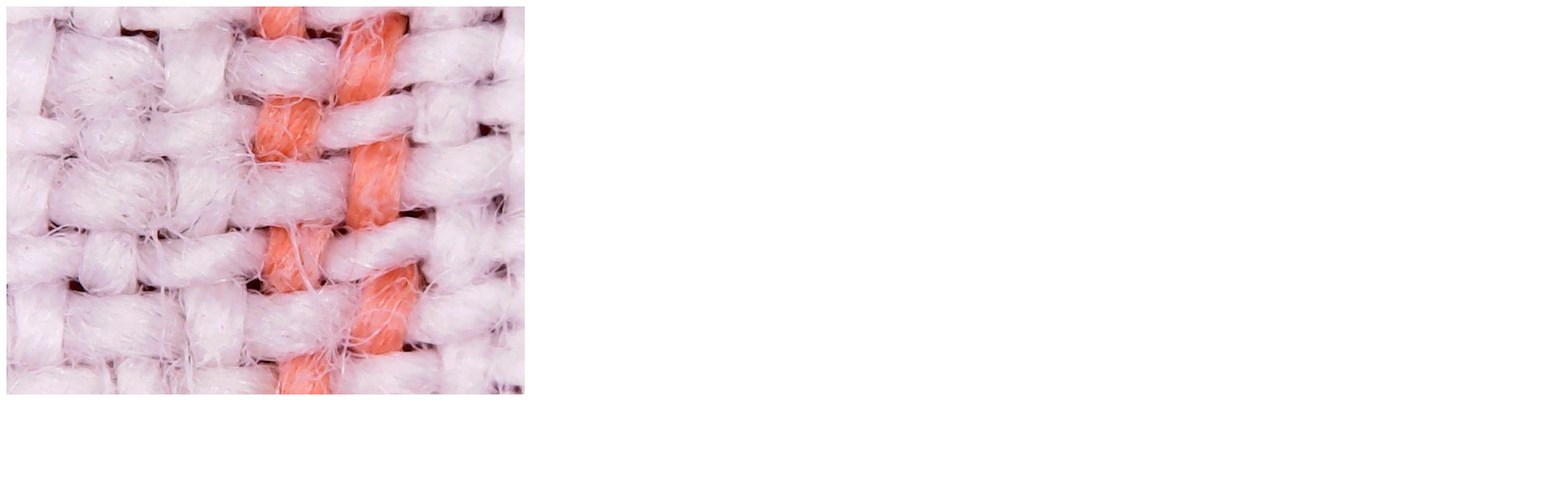
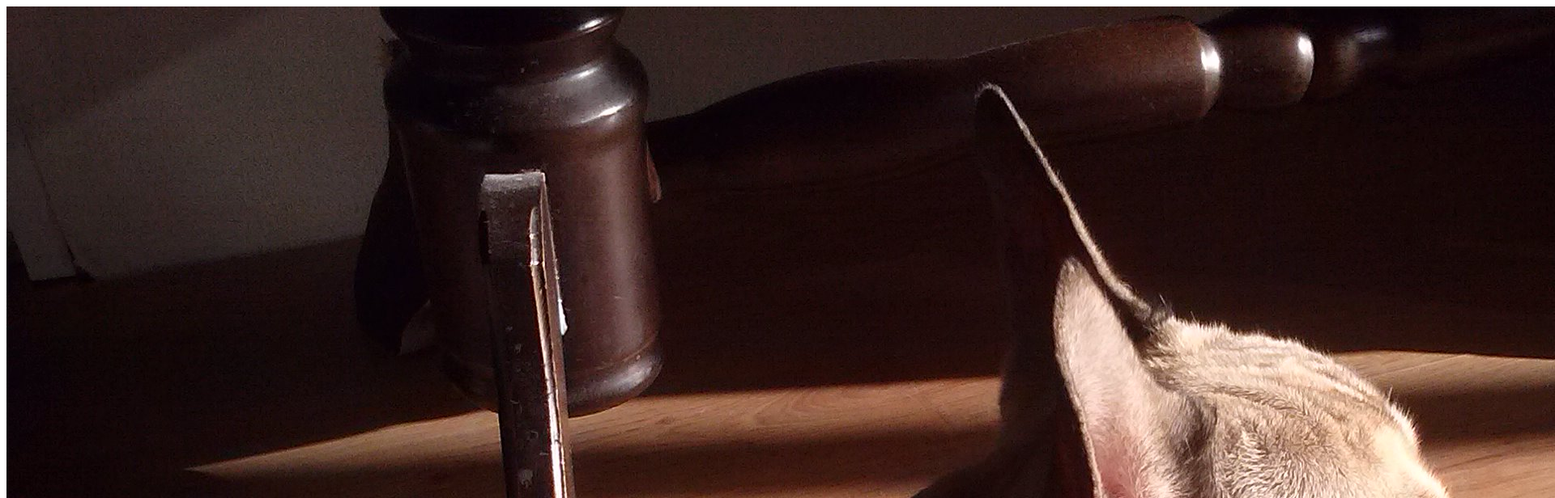
Before and after one commit to asars-7/asars-7.gitgub.io, a plain HTML site: page index.html in a window 1280 px wide. Shown: the top 616 px of the page at 81% size, 1920 px wide, since content can reach past the window. Drawn offline with Linux system fonts and the light colour scheme.

Commit message:
Update index.html

```diff
--- a/index.html
+++ b/index.html
@@ -5,6 +5,6 @@
     <title>My test page</title>
   </head>
   <body>
-    <img src="images/bug.jpg" alt="My test image">
+    <img src="bug1.jpg" alt="My test image">
   </body>
 </html>
```
